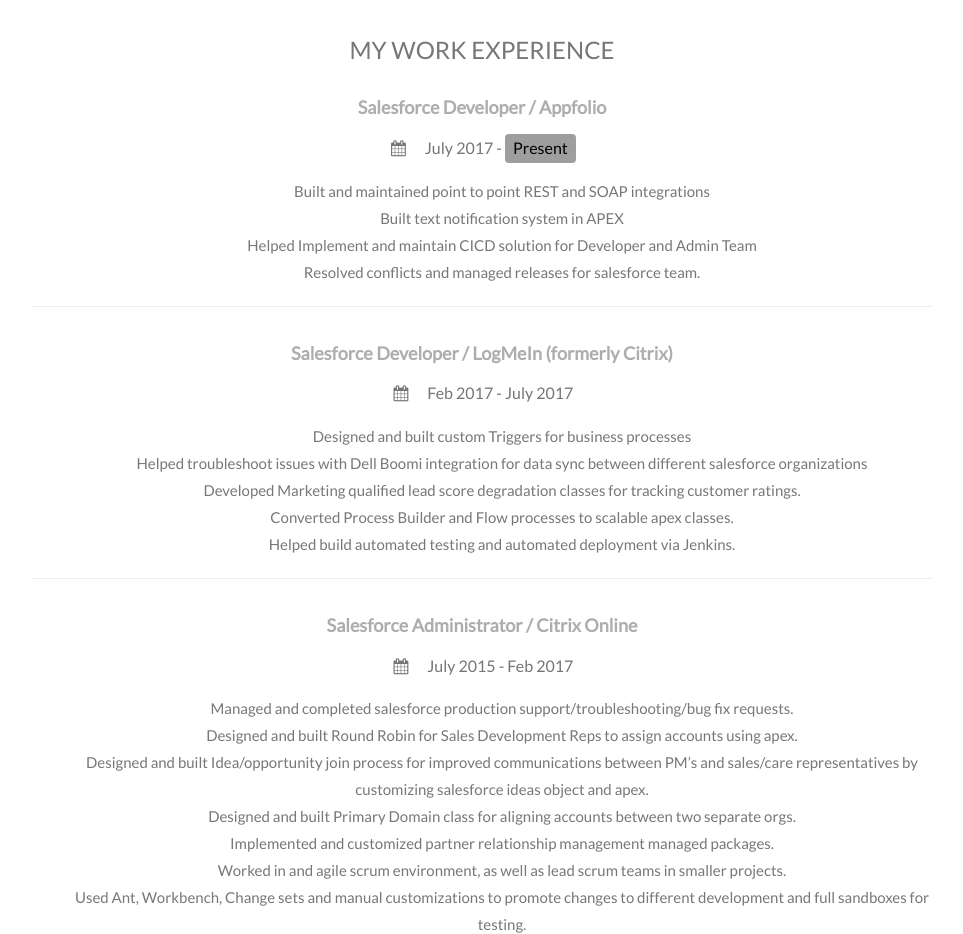
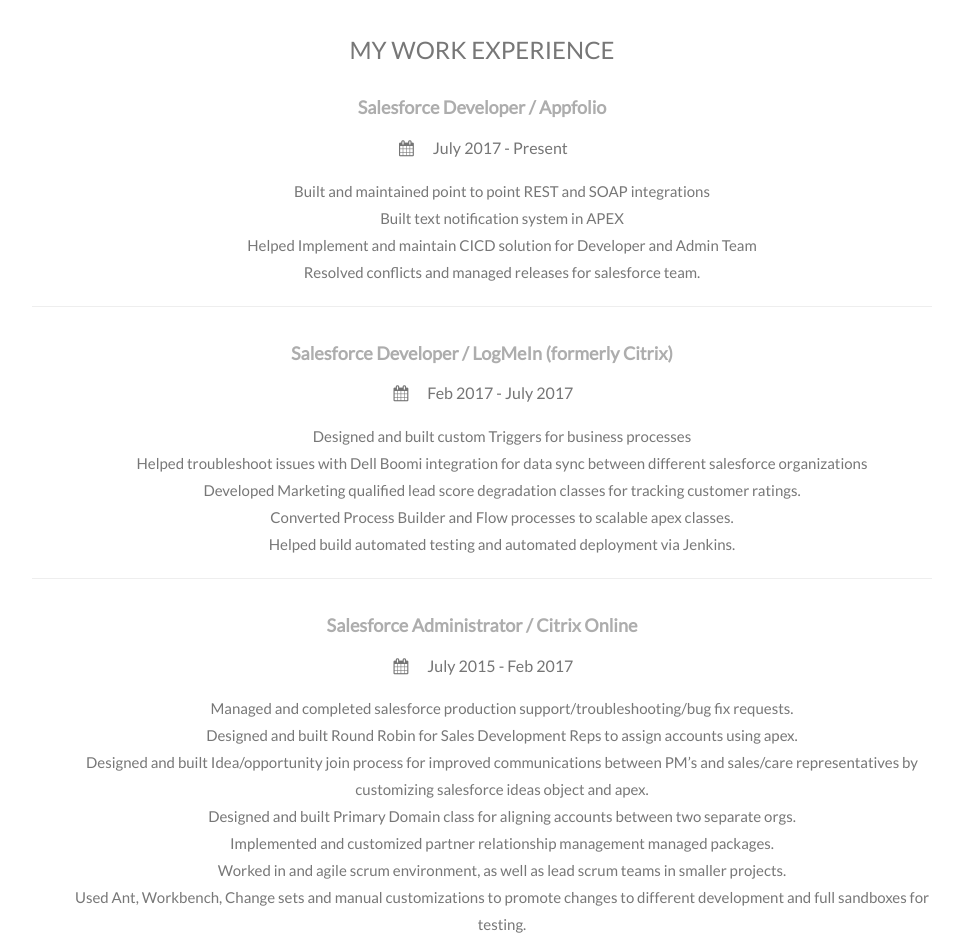
Before and after one commit to hhamaker/hhamaker.github.io, a plain HTML site: page index.html in a window 1280 px wide. Shown: the part 2440-3374 px from the top of the page, without its empty margins (158-1121 px from the left). Drawn offline with nearby package versions, Linux system fonts and the light colour scheme; some packages are replaced by stand-ins of ours.

Commit message:
removing changing present span

```diff
--- a/index.html
+++ b/index.html
@@ -144,7 +144,7 @@
   <div class="w3-row-padding w3-center">
     <div class="w3-container">
           <h5 class="w3-opacity"><b>Salesforce Developer / Appfolio</b></h5>
-          <h6 class="w3-text-gray"><i class="fa fa-calendar fa-fw w3-margin-right"></i>July 2017 - <span class="w3-tag w3-gray w3-round">Present</span></h6>
+          <h6 class="w3-text-gray"><i class="fa fa-calendar fa-fw w3-margin-right"></i>July 2017 - Present</h6>
           <ul style="list-style-type:none">
             <li>Built and maintained point to point REST and SOAP integrations</li>
             <li>Built text notification system in APEX</li>
```
